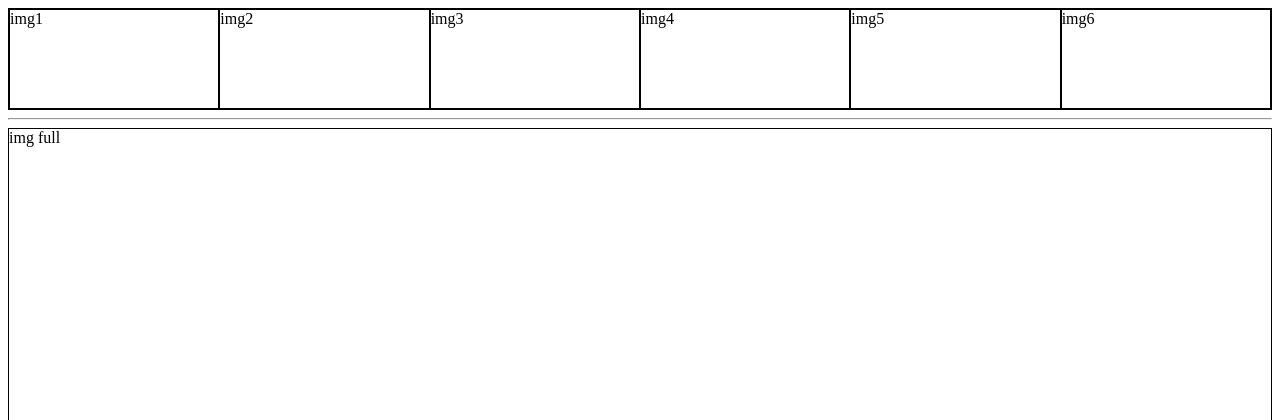
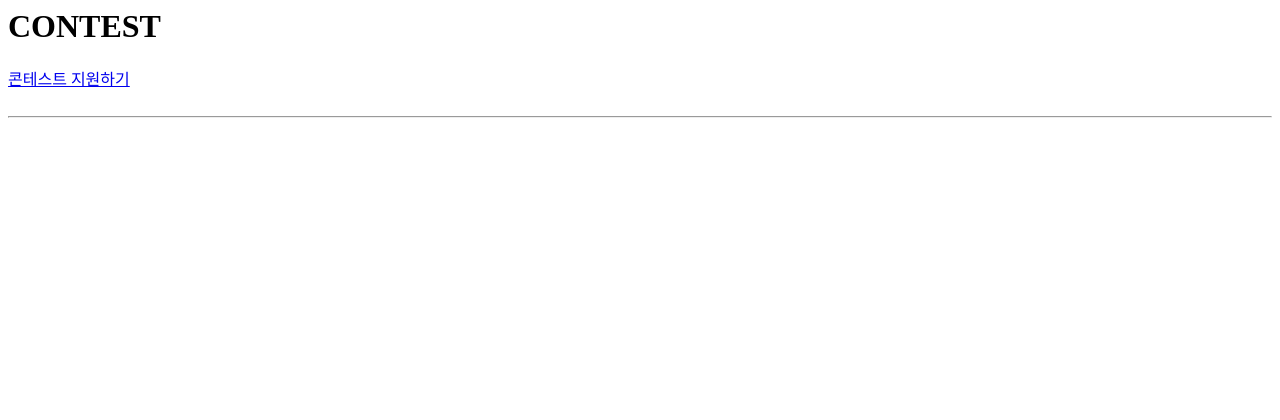
Before and after one commit to seojeongyeon/2percent, a Django app: page /contest/ in a window 1280 px wide. Shown: the top 420 px of the page. Run offline with Django 3.2, Linux system fonts and the light colour scheme; data that the repository does not hold is empty.

Commit message:
콘테스트 작성

```diff
--- a/hackproject/urls.py
+++ b/hackproject/urls.py
@@ -39,4 +39,6 @@ urlpatterns = [
     path('comment_like/<int:pk>', views.comment_like, name='like'),
     path('mission_comment_like/<int:comment_id>', views.mission_comment_like, name='mission_comment_like'),
     path('photowrite/', views.photowrite, name='photowrite'),
+    path('contestwrite/', views.contestwrite, name='contestwrite'),
+    path('contest_like/<int:contest_id>', views.contest_like, name='contest_like'),
 ]+ static(settings.MEDIA_URL, document_root=settings.MEDIA_ROOT)
--- a/two/admin.py
+++ b/two/admin.py
@@ -1,6 +1,7 @@
 from django.contrib import admin
-from .models import Photoshop, Comment
+from .models import Photoshop, Comment, Contest
 # Register your models here.
 
 admin.site.register(Photoshop)
 admin.site.register(Comment)
+admin.site.register(Contest)
--- a/two/templates/contest.html
+++ b/two/templates/contest.html
@@ -1,4 +1,4 @@
-<!-- 콘테스트 -->
+<!-- 콘테스트
 <!DOCTYPE html>
 <html>
 <head>
@@ -34,4 +34,27 @@
     <hr>
     <div class="full">img full</div>
 </body>
-</html>
+</html> -->
+
+<!-- 콘테스트 -->
+<h1>CONTEST</h1>
+<a href="{% url 'contestwrite'%}">콘테스트 지원하기</a>
+<br>
+<br>
+<hr>
+
+{% for contest in contests.all %}
+    <div class="container">
+        </p><img src="{{ contest.image.url }}" ><p>
+
+
+        <form action="/contest_like/{{contest.id}}" method="get">
+            <button type="submit">추천하기</button>
+        </form> 추천수 : {{contest.getlike}}
+
+
+
+    <hr>
+    </div>
+
+{% endfor %}
--- a/two/views.py
+++ b/two/views.py
@@ -1,6 +1,6 @@
 from django.shortcuts import render
-from .models import Mission, MissionComment,Photoshop,Comment
-from .forms import PhotoshopForm
+from .models import Mission, MissionComment,Photoshop,Comment,Contest
+from .forms import PhotoshopForm, ContestForm
 from django.utils import timezone
 from django.shortcuts import render, redirect, get_object_or_404
 
@@ -30,7 +30,26 @@ def photodetail(request, pk):
 
 
 def contest(request):
-    return render(request, 'contest.html')
+    contests = Contest.objects
+    return render(request, 'contest.html',{'contests':contests})
+
+def contestwrite(request):
+    if request.method == 'POST':
+        form = ContestForm(request.POST,request.FILES)
+        if form.is_valid():
+            form.save()
+            return redirect('contest')
+    else:
+        form = ContestForm()
+        return render(request, 'contestwrite.html', {'form':form})
+
+def contest_like(request,contest_id):
+    contest = get_object_or_404(Contest, pk = contest_id)
+    contest.like.add(request.user)
+    contest.save()
+    return redirect('contest', contest.id)
+
+
 
 def mission(request):
     if request.method == 'POST':
```
Also changed, not shown: two/forms.py (+6 -1 lines), two/models.py (+7 -0 lines), two/templates/contestwrite.html (added, +10 -0 lines), account/migrations/0001_initial.py, two/migrations/0001_initial.py.
